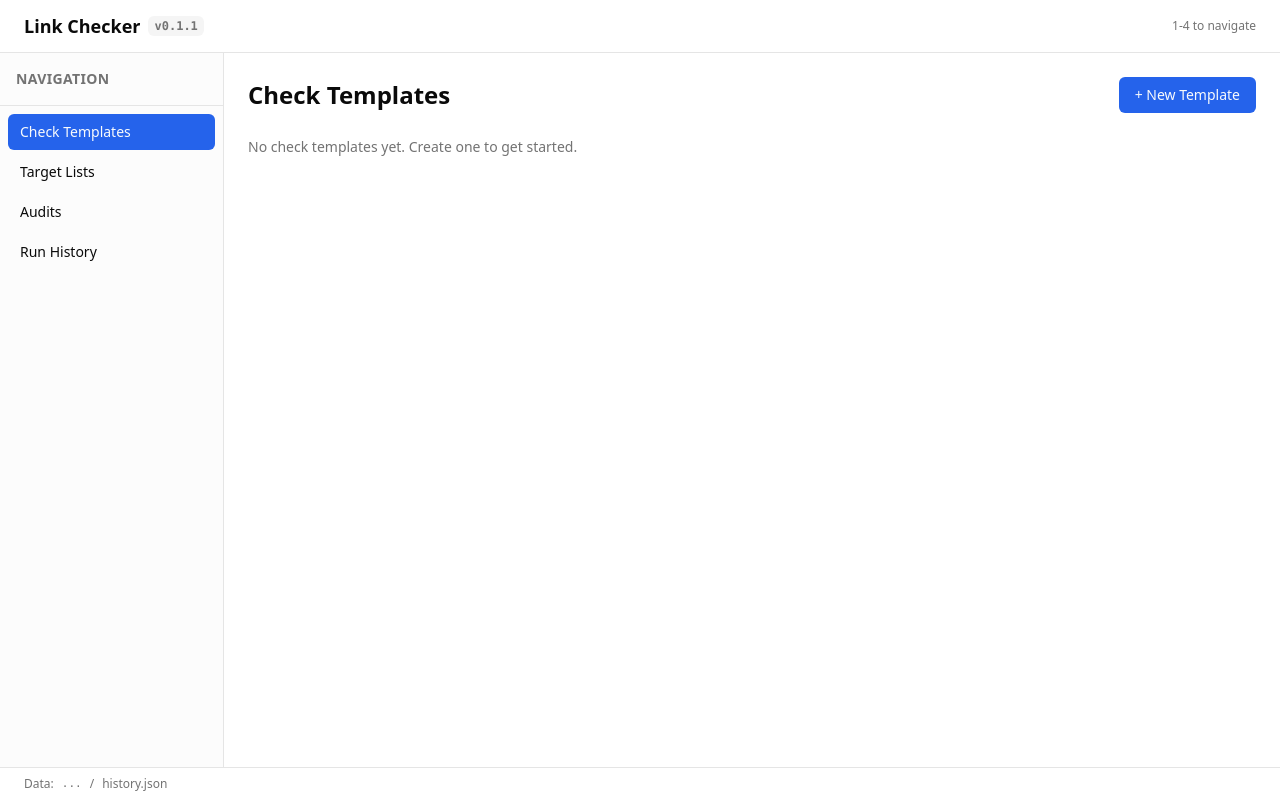
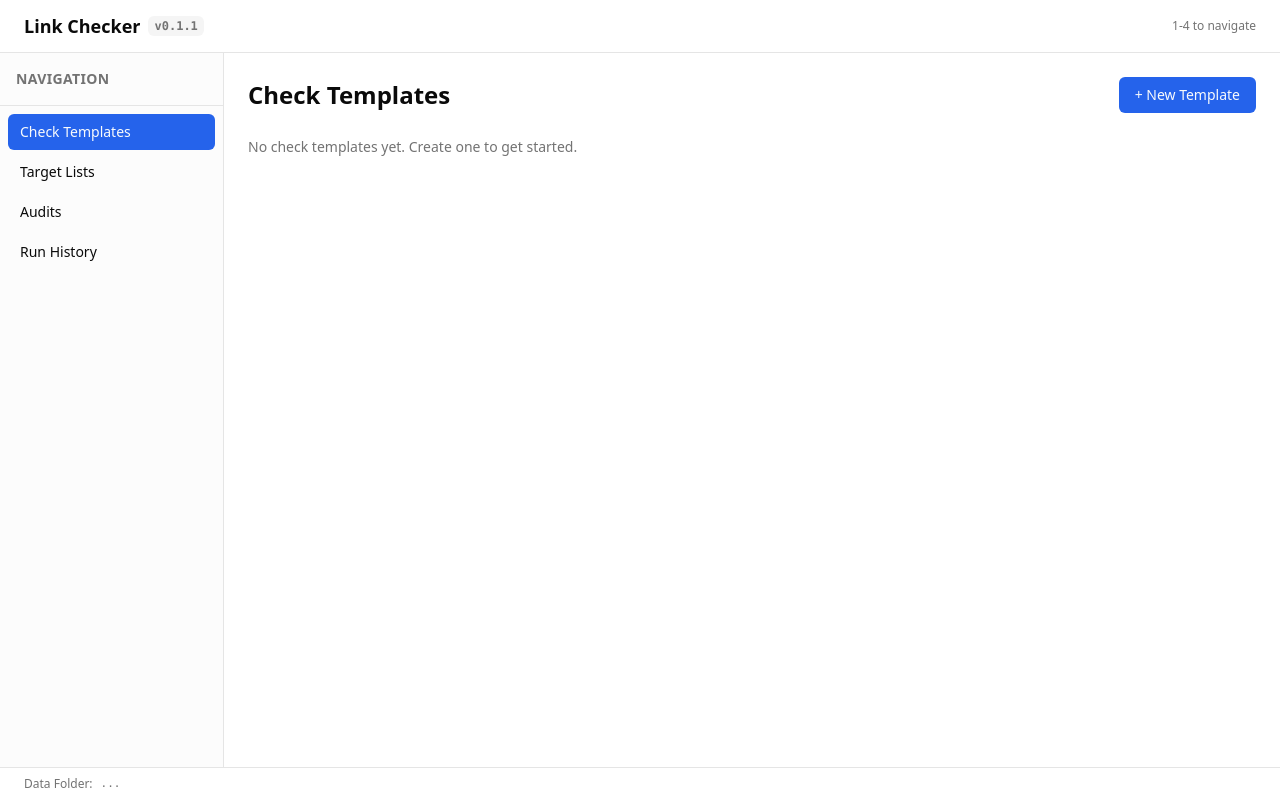
Before and after one commit to chesteralan/LinkCheckerApp, a React (Vite) app: page / in a window 1280 px wide. Built offline with nearby package versions, Linux system fonts and the light colour scheme.

Commit message:
Show Data Folder path instead of file paths in footer

```diff
--- a/src/App.tsx
+++ b/src/App.tsx
@@ -90,10 +90,8 @@ function App() {
         </main>
       </div>
       <footer className="border-t border-border px-6 py-2 bg-background shrink-0 text-xs text-muted-foreground flex items-center gap-2">
-        <span>Data:</span>
-        <code className="text-[11px]">{dataPath || '...'}</code>
-        <span>/</span>
-        <span>history.json</span>
+        <span>Data Folder:</span>
+        <code className="text-[11px]">{dataPath.replace(/\/[^/]+$/, '') || '...'}</code>
       </footer>
     </div>
   )
```
